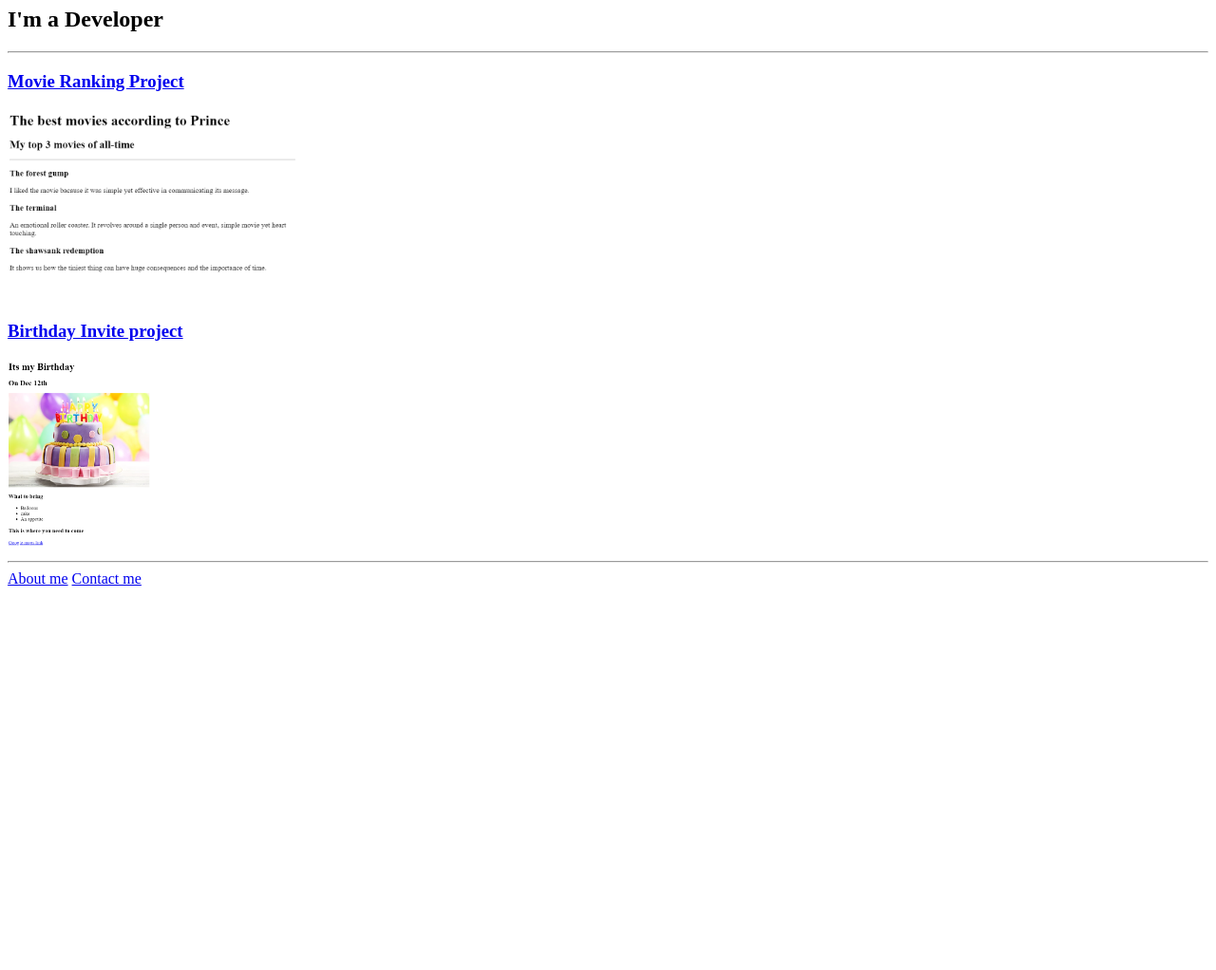
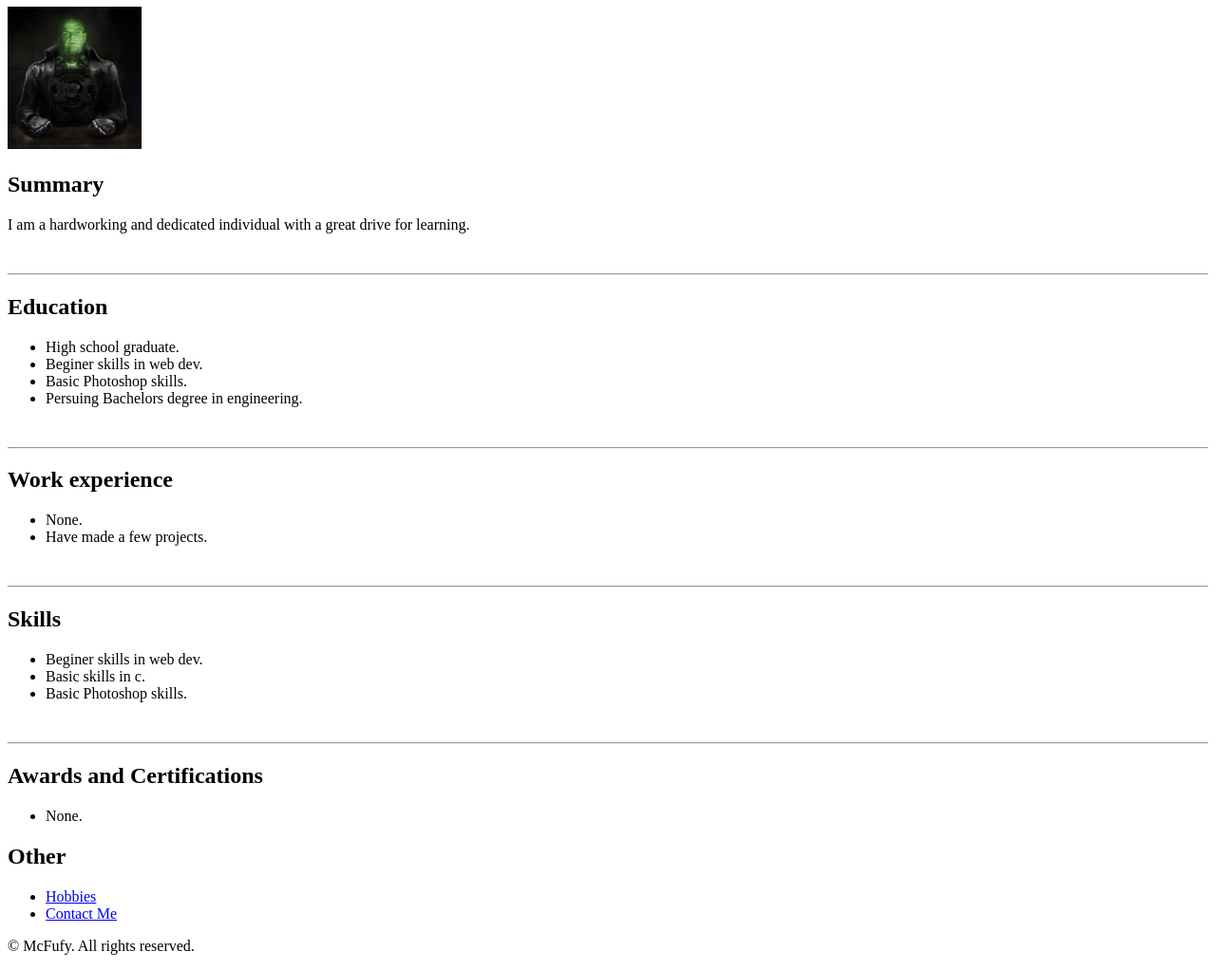
Before and after one commit to Prince1Github/html-portfolio, a plain HTML site: page index.html in a window 1280 px wide. Shown: the part 73-1095 px from the top of the page at 95% size. Before the commit the page ends 800 px from the top, so only its background shows below. Drawn offline with Linux system fonts and the light colour scheme.

Commit message:
Add files via upload

```diff
--- a/index.html
+++ b/index.html
@@ -1,34 +1,50 @@
-<!-- TODO 1: Create the HTML Boilerplate -->
 <!DOCTYPE html>
 <html lang="en">
 <head>
     <meta charset="UTF-8">
     <meta name="viewport" content="width=device-width, initial-scale=1.0">
-    <title>My Portfolio</title>
+    <title>My resume</title>
 </head>
 <body>
-    <h1>Prince's Portfolio</h1>
-    <h2>I'm a Developer</h2>
-    <hr />
-    <a href="./public/Movie ranking project.html"><h3>Movie Ranking Project</h3></a>
-    <img src="./assets/images/Movie -ranking.png" alt="Movie rankings" height="200"/>
-    <a href="./public/Birthday-invite project.html"><h3>Birthday Invite project</h3></a>
-    <img src="./assets/images/Birthday -invite.png" alt="Birthday cake " height="200"/>
-    <hr />
-    <a href="./public/about.html">About me</a> <a href="./public/contact.html">Contact me</a>
+    <h1>McFufu</h1>
+    <img src="./Screenshot 2024-01-24 184020.png" alt="My picture" height="150px"/>
+    <h2>Summary</h2>
+    <p>I am a hardworking and dedicated individual with a great drive for learning.</p>
+    <br/>
+    <hr/>
+    <h2>Education</h2>
+    <ul>
+        <li>High school graduate.</li>
+        <li>Beginer skills in web dev.</li>
+        <li>Basic Photoshop skills.</li>
+        <li>Persuing Bachelors degree in engineering.</li>
+    </ul>
+    <br/>
+    <hr/>
+    <h2>Work experience</h2>
+    <ul>
+        <li>None.</li>
+        <li>Have made a few projects.</li>
+    </ul>
+    <br/>
+    <hr/>
+    <h2>Skills</h2>
+    <ul>
+        <li>Beginer skills in web dev.</li>
+        <li>Basic skills in c.</li>
+        <li>Basic Photoshop skills.</li>
+    </ul>
+    <br/>
+    <hr/>
+    <h2>Awards and Certifications</h2>
+    <ul>
+        <li>None.</li>
+    </ul>
+    <h2>Other</h2>
+    <ul>
+        <li><a href="./Hobbies.html"> Hobbies</a></li>
+        <li><a href="./Contact.html">Contact Me</a></li>
+    </ul>
 </body>
+<footer><p>© McFufy. All rights reserved.</p></footer>
 </html>
-
-<!-- TODO 2: Add Your previous projects' HTML into the public folder -->
-
-<!-- TODO 3: Take screenshots of your project previews and add the images to the images folder -->
-
-<!-- TODO 4: Add titles/subtitles etc. -->
-
-<!-- TODO 5: Add a link to the project pages -->
-
-<!-- TODO 6: Add images to show the project previews
-HINT for TODO 6: You can use the height attribute set to 200 to make the image smaller:
-https://developer.mozilla.org/en-US/docs/Web/HTML/Element/img#attr-height -->
-
-<!-- TODO 7: Add the Contact Me and About Me page links -->
```
Also changed, not shown: Contact.html (added, +15 -0 lines), Hobbies.html (added, +17 -0 lines), Screenshot 2024-01-24 184020.png (added).
